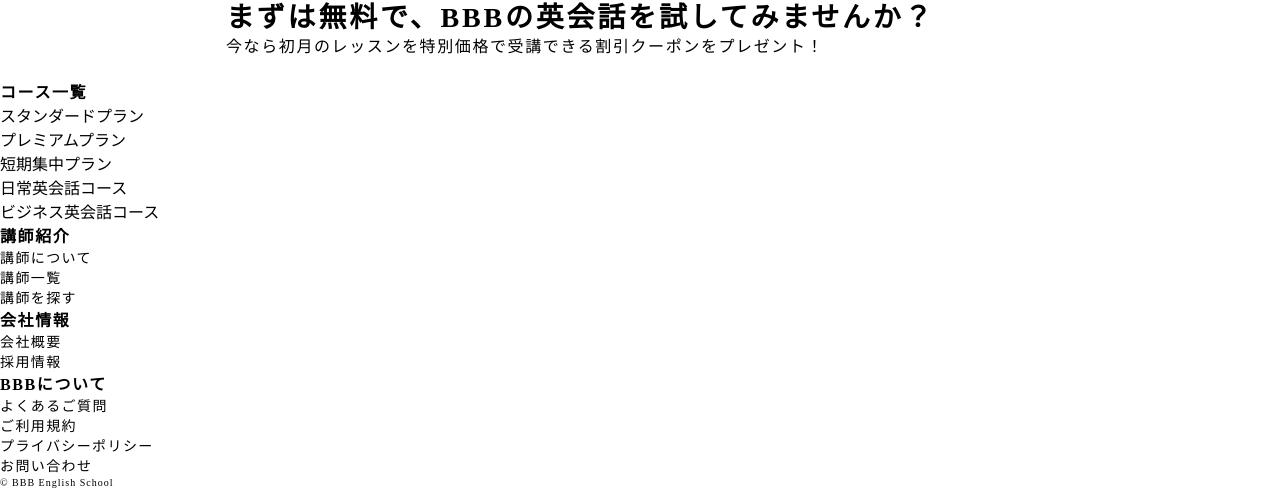
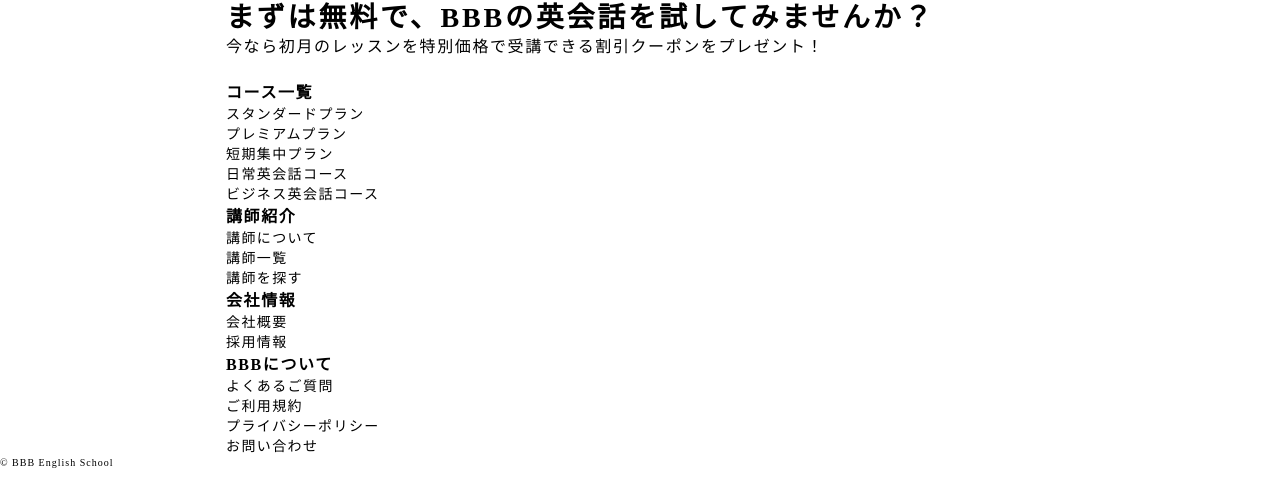
Before and after one commit to makowithyou/CodingPractice_lp, a plain HTML site: page index.html in a window 1280 px wide. Shown: the part 2934-3424 px from the top of the page. Drawn offline with Linux system fonts and the light colour scheme.

Commit message:
Update index.html

```diff
--- a/index.html
+++ b/index.html
@@ -114,22 +114,22 @@
             <div class="container">
                 <h2>スクールの概要</h2>
                 <div class="grid">
-                    <div>
+                    <div class="item">
                         <h3>レッスン内容</h3>
                         <h4>LESSON</h4>
                         <p>テキストテキストテキストテキストテキストテキストテキストテキストテキスト</p>
                     </div>
-                    <div>
+                    <div class="item">
                         <h3>料金プラン</h3>
                         <h4>PRICE</h4>
                         <p>テキストテキストテキストテキストテキストテキストテキストテキストテキスト</p>
                     </div>
-                    <div>
+                    <div class="item">
                         <h3>講師のご紹介</h3>
                         <h4>TEACHER</h4>
                         <p>テキストテキストテキストテキストテキストテキストテキストテキストテキスト</p>
                     </div>
-                    <div>
+                    <div class="item">
                         <h3>BBBのQ&A</h3>
                         <h4>Q&A</h4>
                         <p>テキストテキストテキストテキストテキストテキストテキストテキストテキスト</p>
@@ -146,16 +146,17 @@
         </div>
     </main>
     <footer>
-        <div class="grid">
+        <div class="container grid">
             <div>
                 <h5>コース一覧</h5>
                 <ul>
-                    <li><a href="https://makowithyou.github.io/CodingPractice_lp/"></a>スタンダードプラン</li>
-                    <li><a href="https://makowithyou.github.io/CodingPractice_lp/"></a>プレミアムプラン</li>
-                    <li><a href="https://makowithyou.github.io/CodingPractice_lp/"></a>短期集中プラン</li>
-                    <li><a href="https://makowithyou.github.io/CodingPractice_lp/"></a>日常英会話コース</li>
-                    <li><a href="https://makowithyou.github.io/CodingPractice_lp/"></a>ビジネス英会話コース</li>
+                    <li><a href="https://makowithyou.github.io/CodingPractice_lp/">スタンダードプラン</a></li>
+                    <li><a href="https://makowithyou.github.io/CodingPractice_lp/">プレミアムプラン</a></li>
+                    <li><a href="https://makowithyou.github.io/CodingPractice_lp/">短期集中プラン</a></li>
+                    <li><a href="https://makowithyou.github.io/CodingPractice_lp/">日常英会話コース</a></li>
+                    <li><a href="https://makowithyou.github.io/CodingPractice_lp/">ビジネス英会話コース</a></li>
                 </ul>
+            </div>
             <div>
                 <h5>講師紹介</h5>
                 <ul>
@@ -163,12 +164,14 @@
                     <li><a href="https://makowithyou.github.io/CodingPractice_lp/">講師一覧</a></li>
                     <li><a href="https://makowithyou.github.io/CodingPractice_lp/">講師を探す</a></li>
                 </ul>
+            </div>
             <div>
                 <h5>会社情報</h5>
                 <ul>
                     <li><a href="https://makowithyou.github.io/CodingPractice_lp/">会社概要</a></li>
                     <li><a href="https://makowithyou.github.io/CodingPractice_lp/">採用情報</a></li>
                 </ul>
+            </div>
             <div>
                 <h5>BBBについて</h5>
                 <ul>
```
